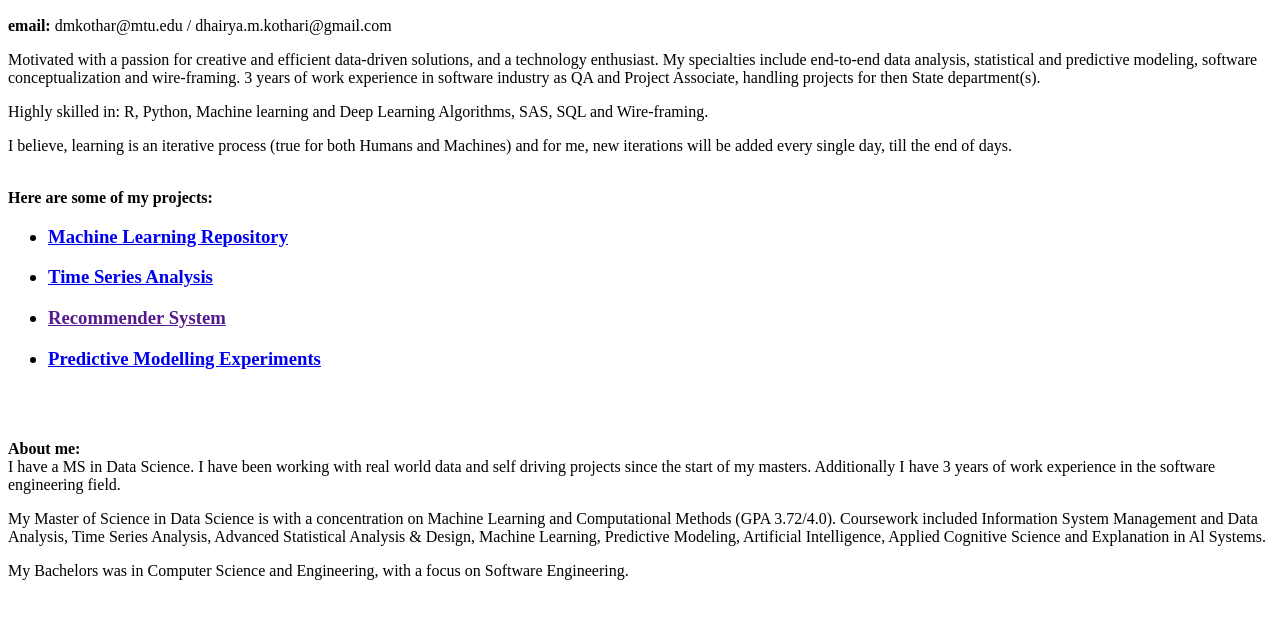
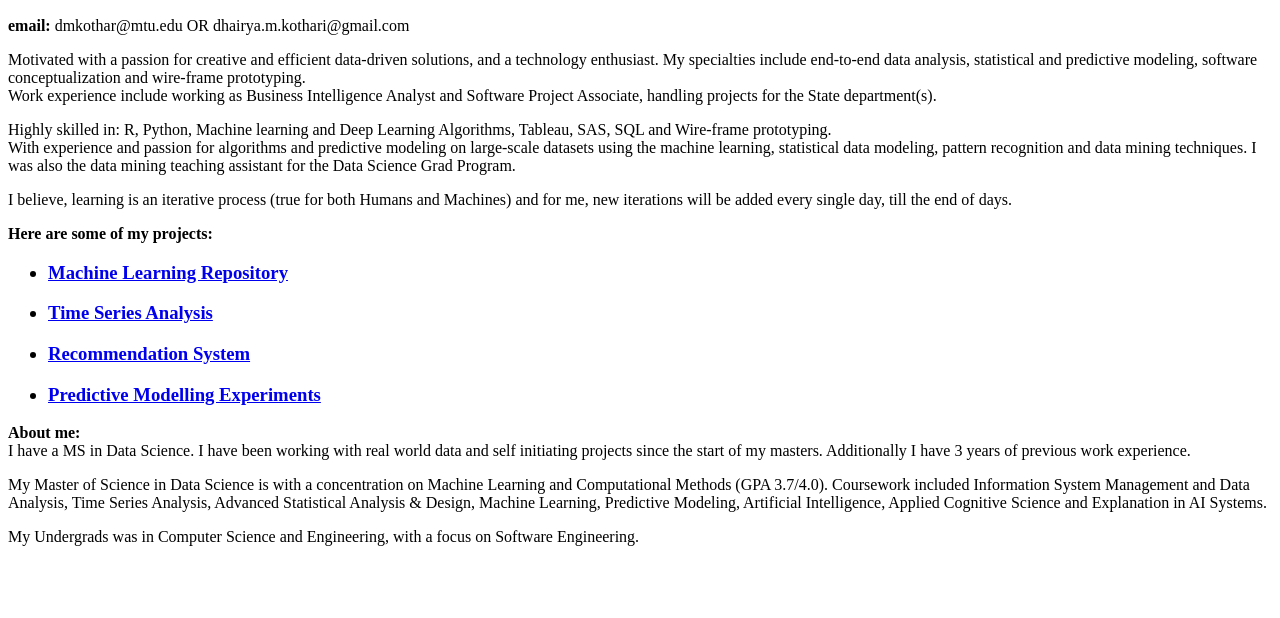
Before and after one commit to dmkothari/Projects, a plain HTML site: page index.html in a window 1280 px wide. Shown: the part 110-728 px from the top of the page. Drawn offline with Linux system fonts and the light colour scheme.

Commit message:
Update index.html

```diff
--- a/index.html
+++ b/index.html
@@ -9,15 +9,16 @@
 <header>
 	<h1>Data Science Projects</h1>
 	<h2>By: Dhairya Kothari</h2>
-	<p><strong>email:</strong> dmkothar@mtu.edu / dhairya.m.kothari@gmail.com</p>
+	<p><strong>email:</strong> dmkothar@mtu.edu OR dhairya.m.kothari@gmail.com</p>
 
 	<p>
-	Motivated with a passion for creative and efficient data-driven solutions, and a technology enthusiast. My specialties include end-to-end data analysis, statistical and predictive modeling, software conceptualization and wire-framing. 3 years of work experience in software industry as QA and Project Associate, handling projects for then State department(s).<br/></p>
+	Motivated with a passion for creative and efficient data-driven solutions, and a technology enthusiast. My specialties include end-to-end data analysis, statistical and predictive modeling, software conceptualization and wire-frame prototyping.<br/>
+	Work experience include working as Business Intelligence Analyst and Software Project Associate, handling projects for the State department(s).<br/></p>
 
-	<p>Highly skilled in: R, Python, Machine learning and Deep Learning Algorithms, SAS, SQL and Wire-framing.</p>
+	<p>Highly skilled in: R, Python, Machine learning and Deep Learning Algorithms, Tableau, SAS, SQL and Wire-frame prototyping.
+		<br/> With experience and passion for algorithms and predictive modeling on large-scale datasets using the machine learning, statistical data modeling, pattern recognition and data mining techniques. I was also the data mining teaching assistant for the Data Science Grad Program.</p>
 
 	<p>I believe, learning is an iterative process (true for both Humans and Machines) and for me, new iterations will be added every single day, till the end of days.</p>
-	<br/>
 
 	<strong> Here are some of my projects:</strong>
 	<p>
@@ -25,20 +26,18 @@
 		<ul>
 			<p><h3><li><a href="https://dmkothari.github.io/Machine-Learning-Projects/">Machine Learning Repository</a></li></p></h3>
 			<p><h3><li><a href="https://dmkothari.github.io/Flight-Delays-Time-Series-Analysis/">Time Series Analysis</a></li></p></h3>
-			<p><h3><li><a href="">Recommender System</a></li></p></h3>
+			<p><h3><li><a href="https://dmkothari.github.io/Recommendation-System/">Recommendation System</a></li></p></h3>
 			<p><h3><li><a href="https://dmkothari.github.io/Predictive-Modeling/">Predictive Modelling Experiments</a></li></p></h3>
 
 		</ul>
 	</nav>
 	</p>
-	<br/>
-	<br/>
 	<p>
-		<strong>About me: </strong><br/>
-		I have a MS in Data Science. I have been working with real world data and self driving projects since the start of my masters. Additionally I have 3 years of work experience in the software engineering field.<br/> </p>
-		<p>
-		My Master of Science in Data Science is with a concentration on Machine Learning and Computational Methods (GPA 3.72/4.0). Coursework included Information System Management and Data Analysis, Time Series Analysis, Advanced Statistical Analysis & Design, Machine Learning, Predictive Modeling, Artificial Intelligence, Applied Cognitive Science and Explanation in Al Systems.<br/></p>
-		<p>My Bachelors was in Computer Science and Engineering, with a focus on Software Engineering.
+	<strong>About me: </strong><br/>
+	I have a MS in Data Science. I have been working with real world data and self initiating projects since the start of my masters. Additionally I have 3 years of previous work experience.<br/> </p>
+	<p>
+	My Master of Science in Data Science is with a concentration on Machine Learning and Computational Methods (GPA 3.7/4.0). Coursework included Information System Management and Data Analysis, Time Series Analysis, Advanced Statistical Analysis & Design, Machine Learning, Predictive Modeling, Artificial Intelligence, Applied Cognitive Science and Explanation in AI Systems.<br/></p>
+	<p>My Undergrads was in Computer Science and Engineering, with a focus on Software Engineering.
 	</p>
 </header>
 
```
